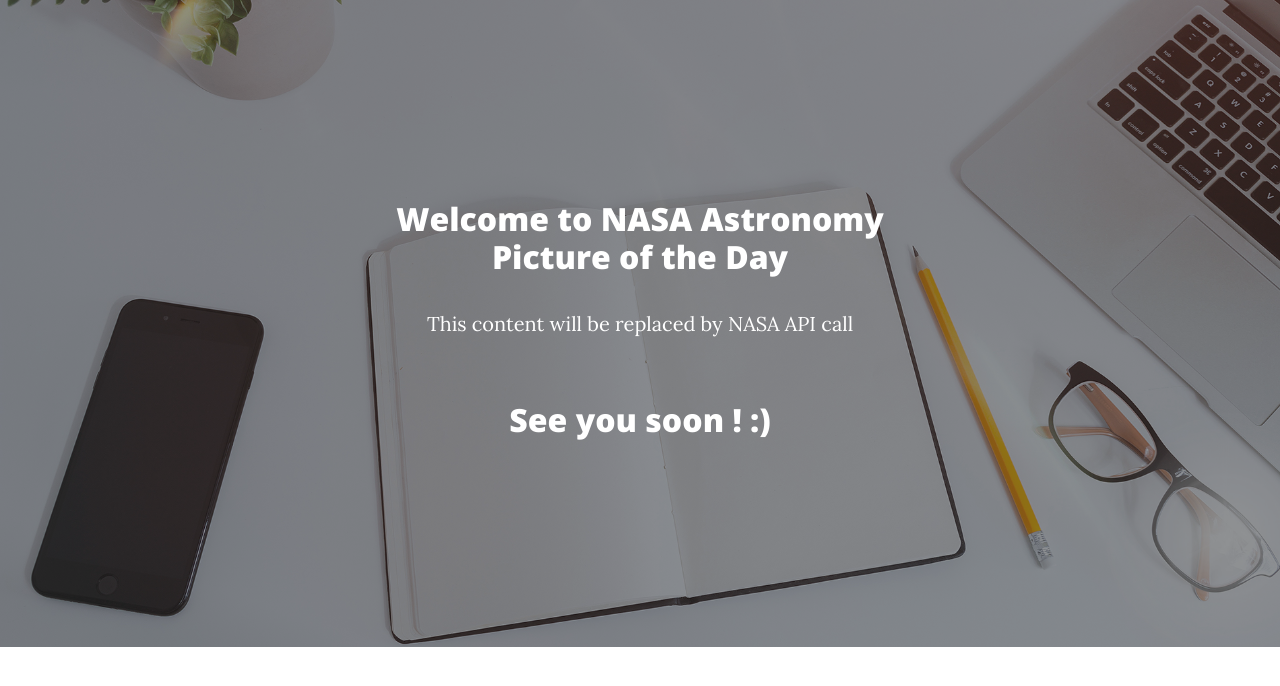
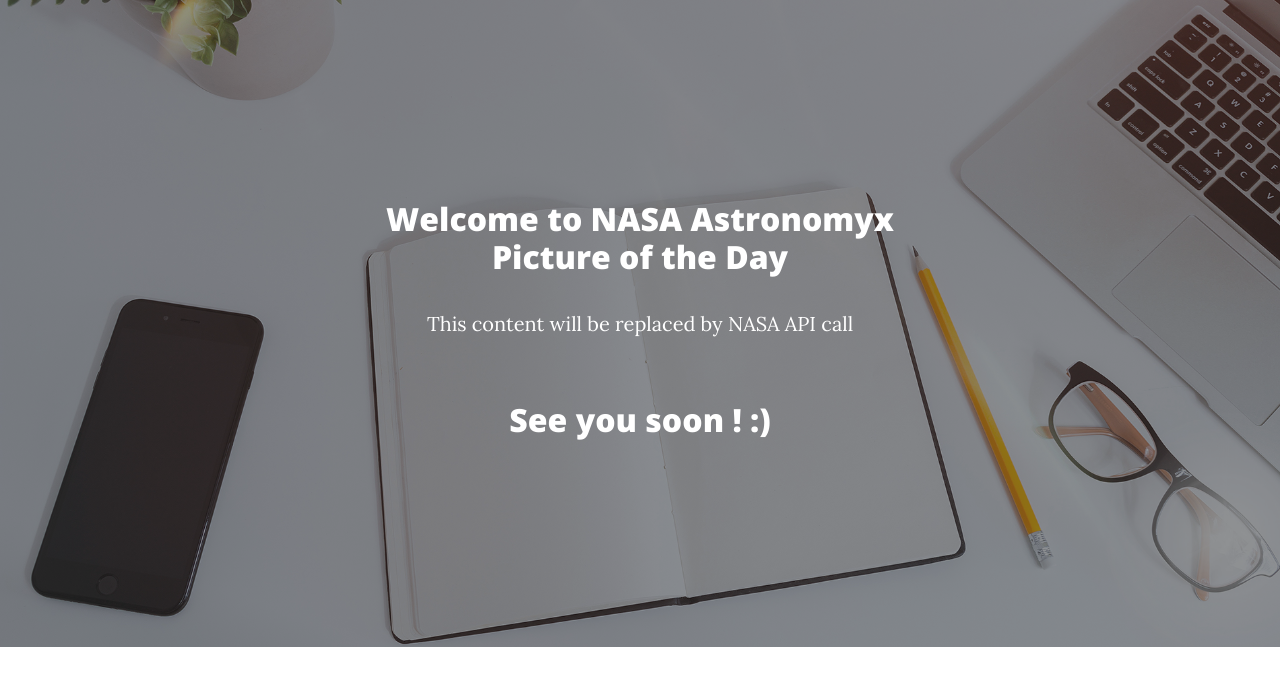
Before and after one commit to gitperede/nasaweb, a plain HTML site: page index.html in a window 1280 px wide. Drawn offline with nearby package versions, Linux system fonts and the light colour scheme; no server answers.

Commit message:
I have included an error (typo) in the web

```diff
--- a/index.html
+++ b/index.html
@@ -22,7 +22,7 @@
                 <div class="row gx-4 gx-lg-5 justify-content-center">
                     <div class="col-md-10 col-lg-8 col-xl-7">
                         <div class="site-heading">
-                            <h2> Welcome to NASA Astronomy Picture of the Day </h2>
+                            <h2> Welcome to NASA Astronomyx Picture of the Day </h2>
                             <p id="pic_text">This content will be replaced by NASA API call</p>
                             <br>
                             <h2> See you soon !   :) </h2>
```
